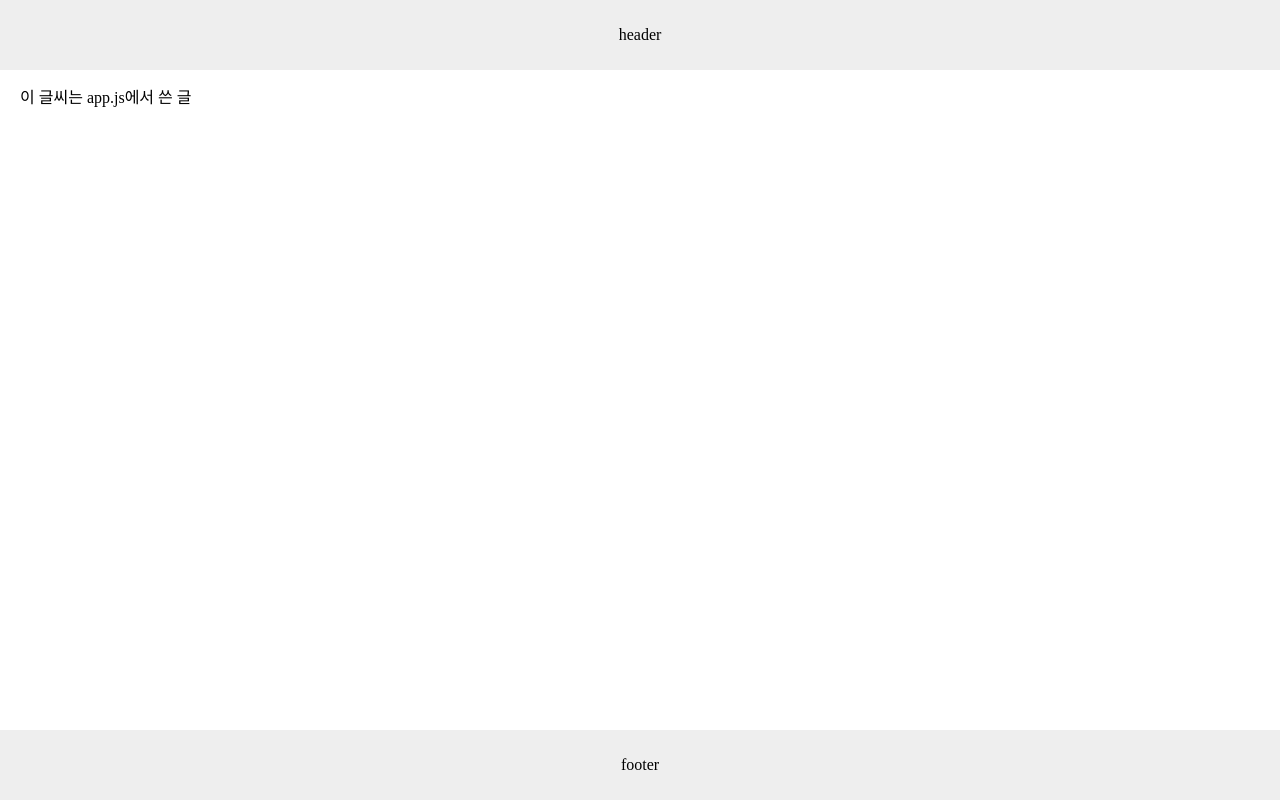
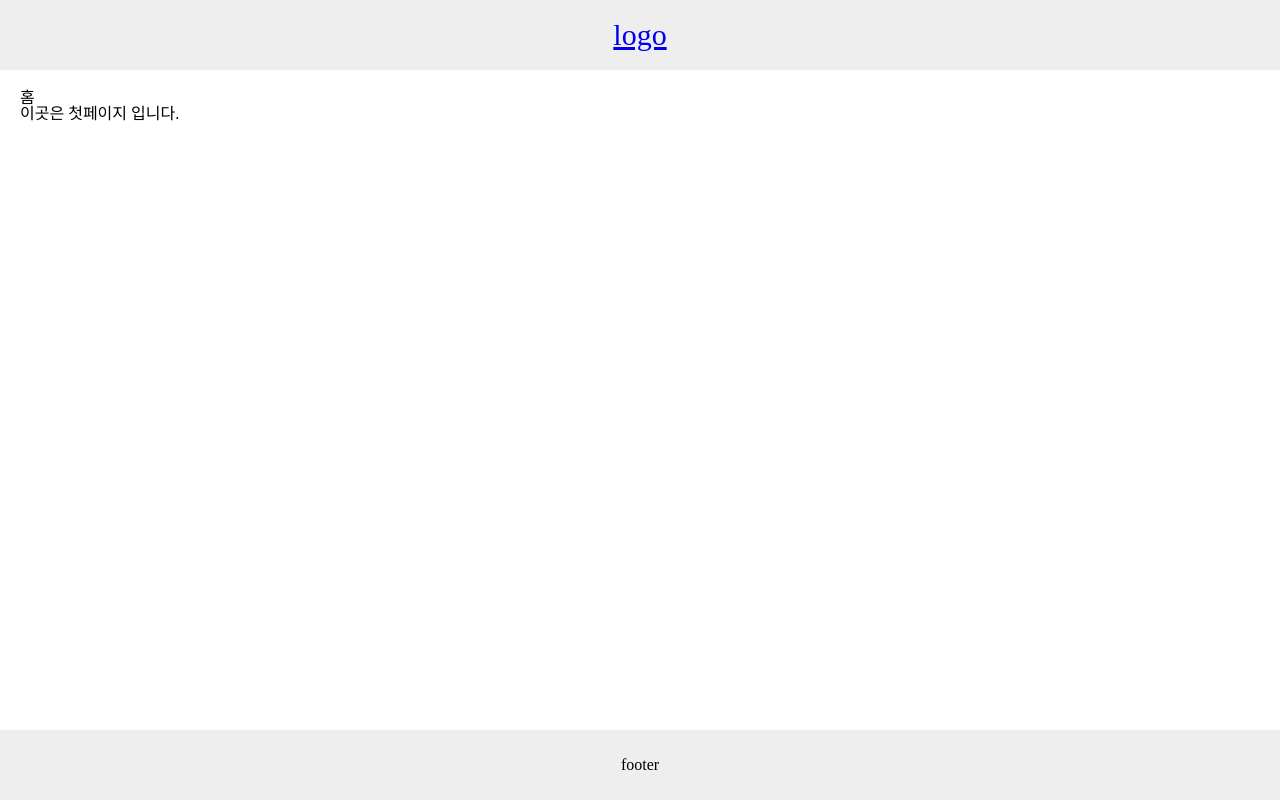
Before and after one commit to zzorii/dashboard2, a React (Create React App) app: page / in a window 1280 px wide. Built offline with nearby package versions, Linux system fonts and the light colour scheme.

Commit message:
header gnb

```diff
--- a/src/App.js
+++ b/src/App.js
@@ -1,12 +1,20 @@
 import React from 'react';
 import Layout from './components/layout/Layout';
 import { Reset } from 'styled-reset';
+import { Route, Routes } from 'react-router-dom';
+import Home from './pages';
+import About from './pages/About';
 
 function App() {
     return (
         <>
             <Reset />
-            <Layout>이 글씨는 app.js에서 쓴 글</Layout>
+            <Layout>
+                <Routes>
+                    <Route path="/" element={<Home />} />
+                    <Route path="/about" element={<About />} />
+                </Routes>
+            </Layout>
         </>
     );
 }
--- a/src/components/layout/header/Header.jsx
+++ b/src/components/layout/header/Header.jsx
@@ -1,16 +1,24 @@
 import React from 'react';
+import { Link } from 'react-router-dom';
 import styled from 'styled-components';
 
 // function Header() {}
 const Header = () => {
     return (
         <HeaderWrapper>
-            <h1>header</h1>
+            <Logo>
+                <Link to="/">logo</Link>
+            </Logo>
         </HeaderWrapper>
     );
 };
 
 // const 변수명 = styled.태그명``;
+const Logo = styled.h1`
+    font-size: 30px;
+    color: mintcream;
+`;
+
 const HeaderWrapper = styled.header`
     display: flex;
     justify-content: center;
--- a/src/index.js
+++ b/src/index.js
@@ -3,11 +3,14 @@ import ReactDOM from 'react-dom/client';
 import './index.css';
 import App from './App';
 import reportWebVitals from './reportWebVitals';
+import { BrowserRouter } from 'react-router-dom';
 
 const root = ReactDOM.createRoot(document.getElementById('root'));
 root.render(
     <React.StrictMode>
-        <App />
+        <BrowserRouter>
+            <App />
+        </BrowserRouter>
     </React.StrictMode>
 );
 
--- /dev/null
+++ b/src/pages/About/index.jsx
@@ -0,0 +1,12 @@
+import React from 'react';
+
+const About = () => {
+    return (
+        <div>
+            <h2>소개</h2>
+            <p>이곳은 소개 페이지 입니다.</p>
+        </div>
+    );
+};
+
+export default About;
--- /dev/null
+++ b/src/pages/index.jsx
@@ -0,0 +1,12 @@
+import React from 'react';
+
+const Home = () => {
+    return (
+        <div>
+            <h2>홈</h2>
+            <p>이곳은 첫페이지 입니다.</p>
+        </div>
+    );
+};
+
+export default Home;
```
Also changed, not shown: src/components/layout/header/Gnb.jsx (added, +35 -0 lines).
